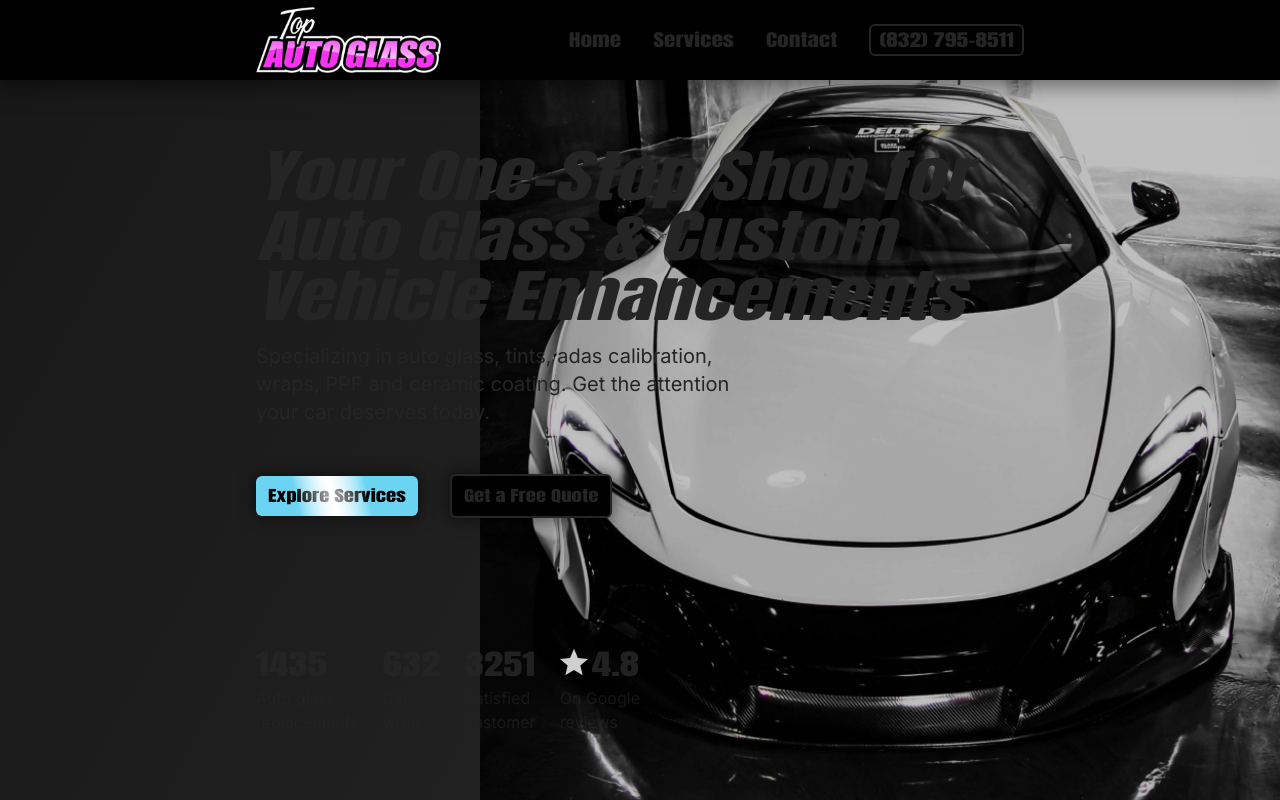
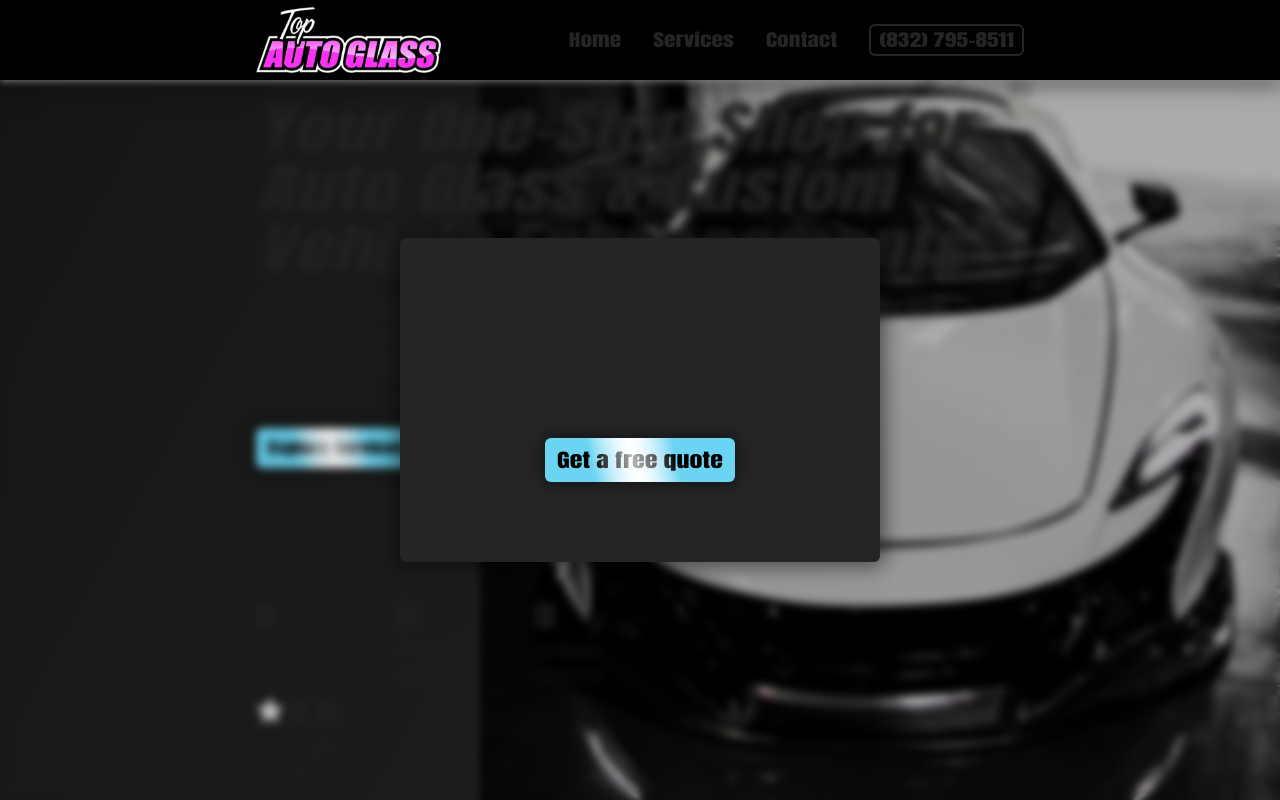
Before and after one commit to deljanin/topautoglass, a Next.js app: page / in a window 1280 px wide. Shown: the top 800 px of the page. Built offline with nearby package versions, Linux system fonts and the light colour scheme.

Commit message:
Add pupup, add numbers animation, add dropdown. Update a tags to Link. Update FAQ and footer time format.

```diff
--- a/package.json
+++ b/package.json
@@ -11,6 +11,7 @@
   "dependencies": {
     "@hookform/resolvers": "^3.9.0",
     "@sendgrid/mail": "^8.1.4",
+    "jotai": "^2.10.1",
     "lenis": "^1.1.14",
     "next": "14.2.15",
     "react": "^18",
--- /dev/null
+++ b/src/app/atoms.ts
@@ -0,0 +1,3 @@
+import { atom } from 'jotai';
+
+export const popupOpenAtom = atom(true); // Atom for popup open state
--- a/src/app/components/Card.tsx
+++ b/src/app/components/Card.tsx
@@ -1,3 +1,5 @@
+import Link from 'next/link';
+
 export default function Card({
   title,
   description,
@@ -8,12 +10,12 @@ export default function Card({
   link: string;
 }) {
   return (
-    <a href={'/services#' + link} className="">
+    <Link href={'/services#' + link} className="">
       <div className="max-w-[420px] min-h-[212px] px-12 py-8 flex flex-col gap-4 rounded-md bg-[linear-gradient(316deg,#303030_-5.82%,#404040_47.8%,#303030_100.65%)] shadow-[0px_0px_15px_2px_rgba(0,0,0,0.50)] hover:scale-105 transition-all">
         <h3 className="font-cate text-2xl">{title}</h3>
         <p className="">{description}</p>
         <span className="font-bold">Learn More</span>
       </div>
-    </a>
+    </Link>
   );
 }
--- /dev/null
+++ b/src/app/components/CountUp.tsx
@@ -0,0 +1,56 @@
+'use client';
+import React, { useState, useEffect } from 'react';
+import { useAtomValue } from 'jotai';
+import { popupOpenAtom } from '../atoms';
+
+type CountUpProps = {
+  end: number;
+  duration?: number;
+};
+
+function easeOutQuad(t: number): number {
+  return t * (2 - t);
+}
+
+const CountUp: React.FC<CountUpProps> = ({ end, duration = 2000 }) => {
+  const [count, setCount] = useState<number>(0);
+  const [isComplete, setIsComplete] = useState<boolean>(false);
+  const popupOpen = useAtomValue(popupOpenAtom); // Use popup state from Jotai
+
+  useEffect(() => {
+    if (popupOpen) return; // Only start animation when popup is closed
+    let startTime: number | null = null;
+    let animationFrameId: number;
+
+    const animate = (time: number) => {
+      if (startTime === null) startTime = time;
+      const timeElapsed = time - startTime;
+
+      const progress = Math.min(timeElapsed / duration, 1);
+      const easedProgress = easeOutQuad(progress);
+
+      const currentCount = Math.ceil(easedProgress * end);
+      setCount(currentCount);
+
+      if (timeElapsed < duration) {
+        animationFrameId = requestAnimationFrame(animate);
+      } else {
+        setIsComplete(true); // Mark animation as complete
+      }
+    };
+
+    animationFrameId = requestAnimationFrame(animate);
+
+    // Cleanup function to cancel the animation if the component unmounts
+    return () => cancelAnimationFrame(animationFrameId);
+  }, [popupOpen, end, duration]);
+
+  return (
+    <span>
+      {count}
+      {isComplete && '+'}
+    </span>
+  );
+};
+
+export default CountUp;
--- a/src/app/layout.tsx
+++ b/src/app/layout.tsx
@@ -5,6 +5,7 @@ import Image from 'next/image';
 import { Inter } from 'next/font/google';
 import services from './data/data';
 import Navbar from './sections/Navbar';
+import Link from 'next/link';
 
 const cateBold = localFont({
   src: './fonts/CateBold.ttf',
@@ -65,9 +66,9 @@ export default function RootLayout({
               <div>
                 <h3 className="font-bold mb-2">Working hours</h3>
                 <div className="flex flex-col gap-1">
-                  8 - 18:30 Mon-Fri
+                  8:00 - 18:30 Mon-Fri
                   <br />
-                  8 - 15 Sat
+                  8:00 - 15:00 Sat
                   <br />
                   Closed on Sundays
                 </div>
@@ -111,7 +112,7 @@ export default function RootLayout({
             <div className="xl:px-64 md:justify-between md:gap-0 md:flex-row md:text-left md:pb-0 text-center pt-28 pb-10 px-5 flex items-center flex-col gap-10">
               <span>©2024 Top Auto Glass. All rights reserved.</span>
               <div className="flex md:gap-12 md:flex-row gap-10 flex-col">
-                <a href="/privacy-policy">Privacy policy</a>
+                <Link href="/privacy-policy">Privacy policy</Link>
                 <a
                   href="https://vanu.software"
                   target="_blank"
--- a/src/app/sections/FAQ.tsx
+++ b/src/app/sections/FAQ.tsx
@@ -16,7 +16,7 @@ export default function FAQ() {
     {
       question: 'Are walk-ins accepted?',
       answer:
-        'Yes, just come Monday to Friday between 8 and 5 and on Saturdays between 8 and 2:30.',
+        'Yes, just come Monday to Friday between 8:00 and 17:00 and on Saturdays between 8:00 and 14:30.',
     },
     {
       question: 'How long does PPF installation usually take?',
--- a/src/app/sections/Hero.jsx
+++ b/src/app/sections/Hero.jsx
@@ -1,5 +1,6 @@
 import Image from 'next/image';
 import CTA from '../components/CTA';
+import CountUp from '../components/CountUp';
 
 export default function Hero() {
   return (
@@ -26,32 +27,33 @@ export default function Hero() {
             </button>
           </a>
         </div>
-        <div className="xl:w-1/2 xl:justify-between xl:pt-32 pt-16 w-full flex items-center justify-evenly flex-wrap cursor-default">
-          <div className="flex flex-col">
+        <div className="xl:w-1/2 xl:justify-between xl:pt-32 pt-16 w-full flex items-center justify-evenly flex-wrap cursor-default gap-y-2">
+          <div className="flex flex-col xl:min-w-[105px]">
             <span className="sm:text-3xl text-xl font-cate opacity-90">
-              1435
+              <CountUp end={25000} duration={3000} />
             </span>
             <span className="sm:text-base text-sm opacity-60 leading-5 pt-1">
               Auto glass <br /> replacements
             </span>
           </div>
-          <div className="flex flex-col">
+          <div className="flex flex-col xl:min-w-[105px]">
             <span className="sm:text-3xl text-xl font-cate opacity-90">
-              632
+              <CountUp end={10000} duration={3000} />
             </span>
             <span className="sm:text-base text-sm opacity-60 leading-5 pt-1">
-              Car <br /> wrap
+              Glass tints
+              <br /> applied
             </span>
           </div>
-          <div className="flex flex-col">
+          <div className="flex flex-col xl:min-w-[105px]">
             <span className="sm:text-3xl text-xl font-cate opacity-90">
-              3251
+              <CountUp end={5000} duration={3000} />
             </span>
             <span className="sm:text-base text-sm opacity-60 leading-5 pt-1">
               Satisfied <br /> customer
             </span>
           </div>
-          <div className="flex flex-col">
+          <div className="flex flex-col ">
             <span className="sm:text-3xl text-xl font-cate opacity-90 flex items-baseline gap-1">
               <div className="sm:size-7 size-5 relative">
                 <Image src="/images/star.svg" alt="star" fill />
--- a/src/app/sections/Navbar.tsx
+++ b/src/app/sections/Navbar.tsx
@@ -1,12 +1,48 @@
 'use client';
 import Image from 'next/image';
-import { useState } from 'react';
+import { useEffect, useRef, useState } from 'react';
+import CTA from '../components/CTA';
+import { useAtom } from 'jotai';
+import { popupOpenAtom } from '../atoms'; // Import atom
+import Link from 'next/link';
 
 export default function Navbar() {
   const [open, setOpen] = useState(false);
+  const isPopupShown = useRef(false); // Tracks if popup has been shown
+  const [popupOpen, setPopupOpen] = useAtom(popupOpenAtom); // Use popup state from Jotai
+
+  useEffect(() => {
+    // Only show the popup if it hasn't been shown in this session
+    if (!isPopupShown.current) {
+      setPopupOpen(true);
+      isPopupShown.current = true; // Set ref to true to prevent re-triggering
+    }
+  }, [setPopupOpen]);
 
   return (
     <>
+      {/* Popup */}
+      {popupOpen && (
+        <div
+          className={`fixed top-0 left-0 right-0 h-full w-full
+            py-64 px-5 bg-opacity-10 backdrop-blur-sm bg-black  z-50
+            flex items-center justify-center
+            `}>
+          <div
+            className="flex flex-col items-center justify-center gap-3 md:p-20 px-5 py-10
+             bg-[#252525] shadow-[0_0_20px_5px_rgba(0,0,0,0.5)] rounded-md">
+            <h1 className="text-5xl text-center font-cate">$20 OFF</h1>
+            <p className="text-xl text-center">
+              First time customers get a $20 off
+            </p>
+            <div
+              onClick={() => setPopupOpen(false)}
+              className="cursor-pointer text-xl mt-5">
+              <CTA text="Get a free quote" type="button" width={undefined} />
+            </div>
+          </div>
+        </div>
+      )}
       {/* Mobile menu */}
       <nav
         className={`lg:hidden fixed top-0 left-0 right-0 h-full w-full
@@ -14,48 +50,45 @@ export default function Navbar() {
             font-cate text-2xl transform transition-transform duration-500
             ${open ? 'translate-x-0' : 'translate-x-full'}
             backdrop-blur-lg bg-black`}>
-        <a href="/" onClick={() => setOpen(!open)}>
+        <Link href="/" onClick={() => setOpen(!open)}>
           Home
-        </a>
-        <a href="/services" onClick={() => setOpen(!open)}>
+        </Link>
+        <Link href="/services" onClick={() => setOpen(!open)}>
           Services
-        </a>
-        {/* <a href="/gallery" onClick={() => setOpen(!open)}>
-          Gallery
-        </a> */}
-        <a href="/#contact" onClick={() => setOpen(!open)}>
+        </Link>
+        <Link href="/#contact" onClick={() => setOpen(!open)}>
           Contact
-        </a>
+        </Link>
       </nav>
 
       {/* Desktop and mobile navbar */}
       <nav className="sticky top-0 left-0 right-0 h-[80px] xl:px-64 lg:px-32 px-5 flex items-center justify-between bg-black z-50 shadow-[0_0_20px_5px_rgba(0,0,0,0.5)]">
-        <a href="/">
+        <Link href="/">
           <Image
             src="/images/logo.jpg"
             alt="Top Auto Glass logo"
             width={185}
             height={66}
           />
-        </a>
+        </Link>
         {/* Desktop menu */}
         <div className="hidden lg:flex gap-8 items-center font-cate text-lg">
-          <a className="hover:text-glassBlue transition-colors" href="/">
+          <Link className="hover:text-glassBlue transition-colors" href="/">
             Home
-          </a>
-          <a
+          </Link>
+          <Link
             className="hover:text-glassBlue transition-colors"
             href="/services">
             Services
-          </a>
-          {/* <a className="hover:text-glassBlue transition-colors" href="/gallery">
+          </Link>
+          {/* <Link className="hover:text-glassBlue transition-colors" href="/gallery">
             Gallery
-          </a> */}
-          <a
+          </Link> */}
+          <Link
             className="hover:text-glassBlue transition-colors"
             href="/#contact">
             Contact
-          </a>
+          </Link>
           <div className="border-2 rounded-md border-glassBlue text-glassBlue hover:text-white hover:border-white transition-colors">
             <a className="px-2 py-1" href="tel:+18327958511">
               (832) 795-8511
```
Also changed, not shown: src/app/sections/Contact.tsx (+67 -7 lines), src/app/services/page.tsx (+5 -4 lines), 1 other file (tests, documents, lock files or other folders).
